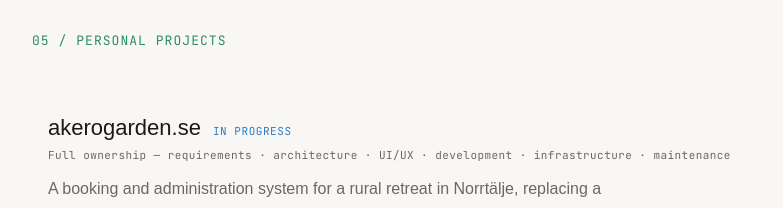
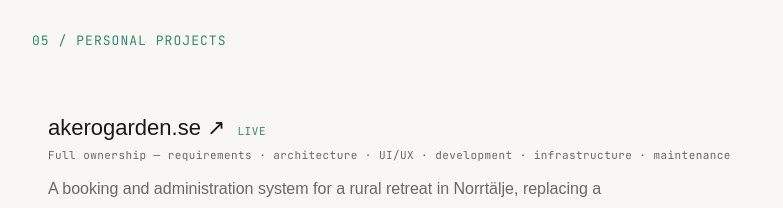
Before and after one commit to eliya-amanoeel/amaeli, a React (Vite) app: page / in a window 1280 px wide. Shown: the part 3640-3848 px from the top of the page, without its empty margins (248-1031 px from the left). Built offline with nearby package versions, Linux system fonts and the light colour scheme; a web font is replaced by a local one.

Commit message:
Åkerögården goes live

```diff
--- a/src/app/components/PersonalProjects.tsx
+++ b/src/app/components/PersonalProjects.tsx
@@ -15,7 +15,8 @@ const projectsMeta: ProjectMeta[] = [
   {
     id: "akerogarden",
     name: "akerogarden.se",
-    statusColor: "var(--app-blue)",
+    url: "https://akerogarden.se",
+    statusColor: "var(--app-accent)",
     tags: ["C#", ".NET 10", "Blazor", "EF Core", "PostgreSQL", "Azure", "Bicep", "Azure DevOps", "Redis", "Playwright", "GDPR"],
   },
   {
--- a/src/i18n/en.ts
+++ b/src/i18n/en.ts
@@ -115,7 +115,7 @@ export const en: Translations = {
     ownershipNote: "Full ownership — requirements · UI/UX · development · hosting · maintenance",
     entries: {
       akerogarden: {
-        status: "IN PROGRESS",
+        status: "LIVE",
         ownership:
           "Full ownership — requirements · architecture · UI/UX · development · infrastructure · maintenance",
         description:
--- a/src/i18n/sv.ts
+++ b/src/i18n/sv.ts
@@ -93,7 +93,7 @@ export const sv: Translations = {
     ownershipNote: "Fullt ägarskap — krav · UI/UX · utveckling · drift · underhåll",
     entries: {
       akerogarden: {
-        status: "PÅGÅR",
+        status: "LIVE",
         ownership: "Fullt ägarskap — krav · arkitektur · UI/UX · utveckling · infrastruktur · underhåll",
         description: "Ett boknings- och administrationssystem för en gård utanför Norrtälje, som ersätter ett avvecklat CMS. Byggt helt på egen hand i .NET 10 Blazor — en statiskt renderad publik webbplats med bokningsflöde för gäster, och en interaktiv adminpanel som täcker hela bokningens livscykel, prisregler, måltider, faciliteter och städning. Jag skrev kravspecifikationen själv och designade datamodellen utifrån den, med GDPR-styrd gallring, samtyckeshantering och spårbarhet. Systemet körs på Azure-infrastruktur helt definierad i Bicep, driftsätts via Azure DevOps-pipelines och täcks av enhets-, integrations- och Playwright-tester (E2E).",
       },
```
